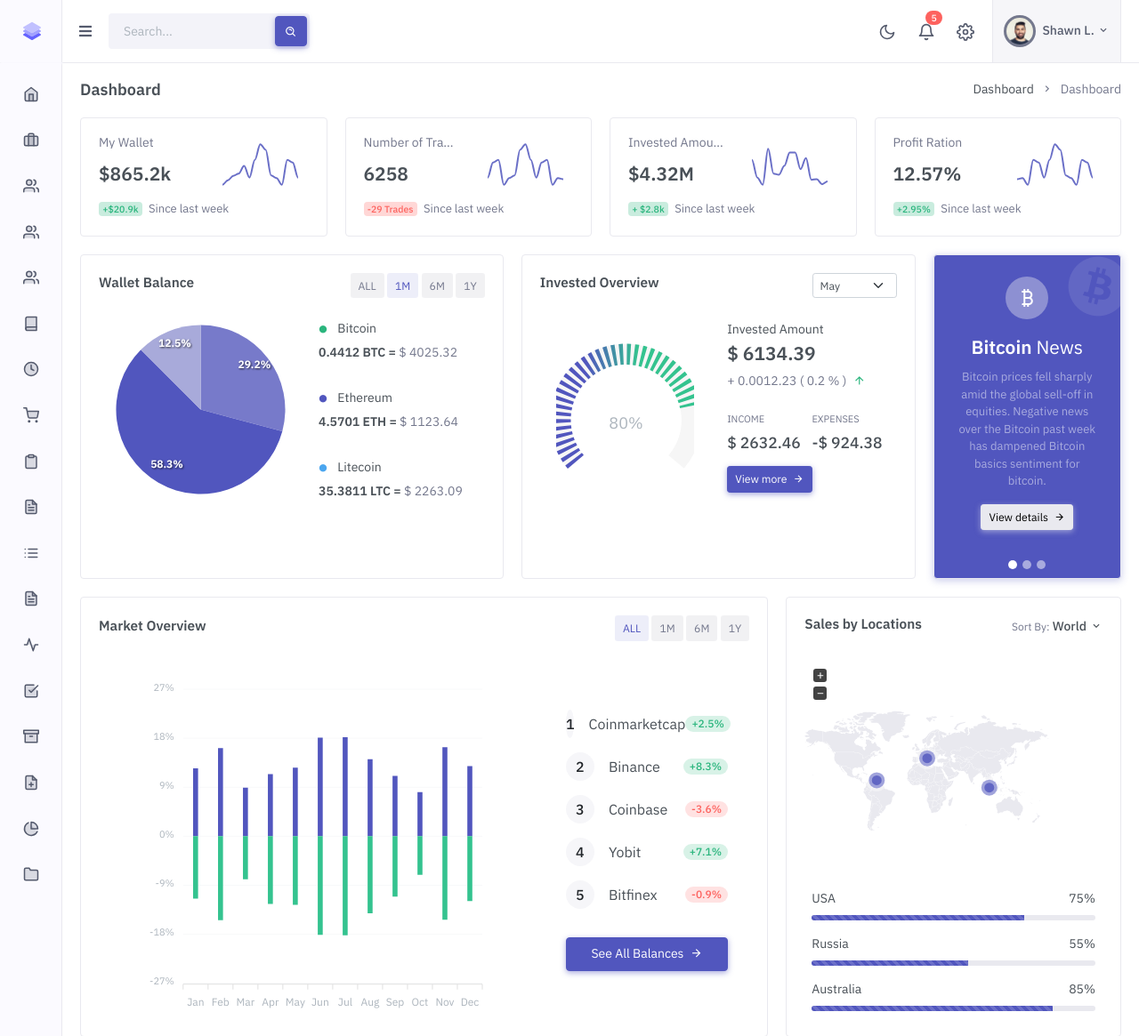
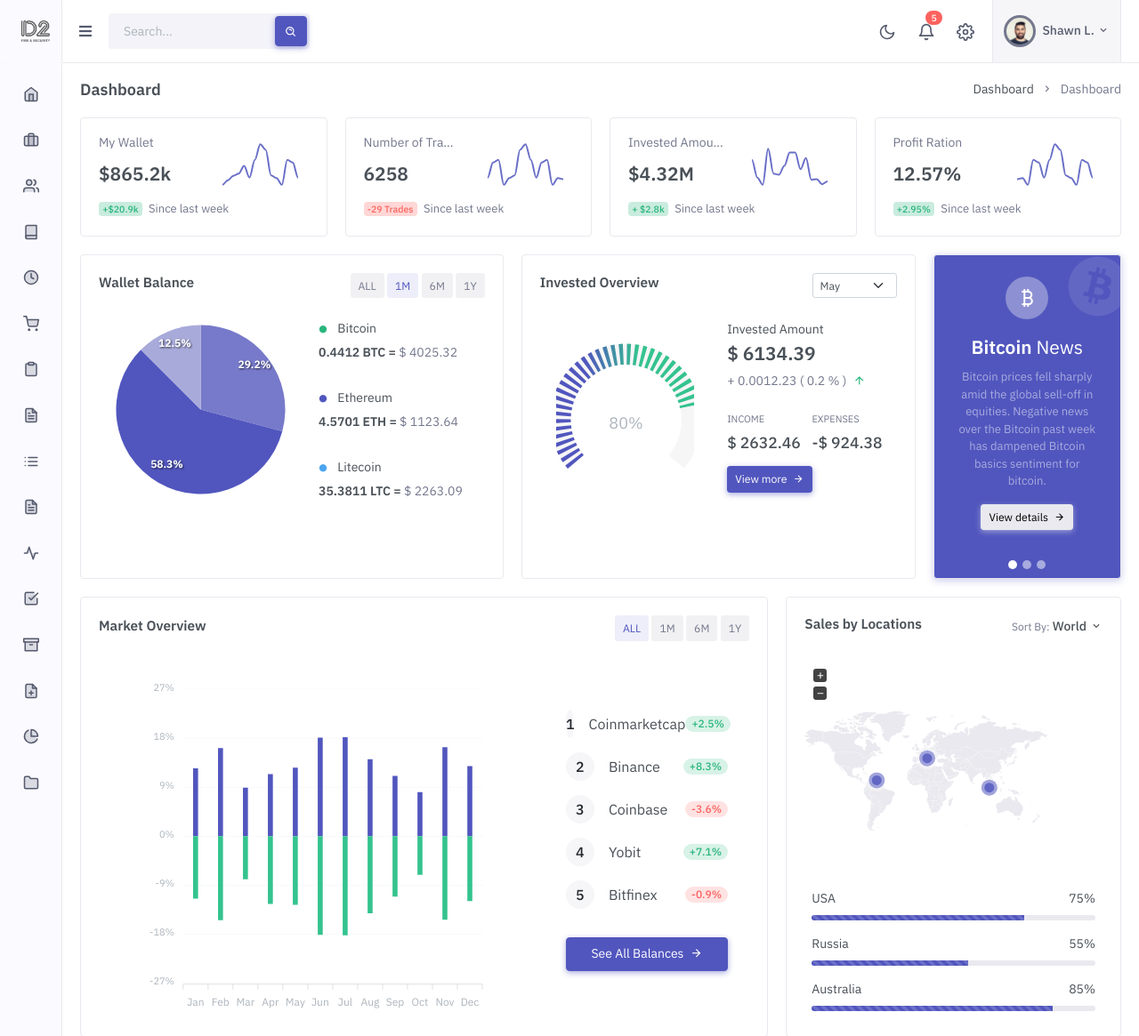
Before and after one commit to mohsinkahn/pro-project, a PHP site: page / in a window 1280 px wide. Shown: the top 1165 px of the page at 89% size. Run offline with PHP 8.4, Linux system fonts and the light colour scheme; some libraries are stand-ins or nearby versions.

Commit message:
added
added

```diff
--- /dev/null
+++ b/assets/css/my-style.css
@@ -0,0 +1,3 @@
+body .navbar-brand-box {
+  text-align: center;
+}/*# sourceMappingURL=my-style.css.map */
--- /dev/null
+++ b/assets/css/my-style.scss
@@ -0,0 +1,6 @@
+
+body{
+    .navbar-brand-box{
+        text-align: center;
+    }
+}
--- a/header.php
+++ b/header.php
@@ -21,6 +21,10 @@
         <link href="assets/css/bootstrap.min.css" id="bootstrap-style" rel="stylesheet" type="text/css" />
         <!-- Icons Css -->
         <link href="assets/css/icons.min.css" rel="stylesheet" type="text/css" />
+
+        <!-- my style css -->
+        <link href="assets/css/my-style.css" rel="stylesheet" type="text/css" />
+
         <!-- App Css-->
         <link href="assets/css/app.min.css" id="app-style" rel="stylesheet" type="text/css" />
 
@@ -41,19 +45,21 @@
                         <div class="navbar-brand-box">
                             <a href="index.php" class="logo logo-dark">
                                 <span class="logo-sm">
-                                    <img src="assets/images/logo-sm.svg" alt="" height="24">
+                                    <img src="assets/images/logo.png" alt="" height="24">
                                 </span>
                                 <span class="logo-lg">
-                                    <img src="assets/images/logo-sm.svg" alt="" height="24"> <span class="logo-txt">Minia</span>
+                                    <img src="assets/images/logo.png" alt=""  style="height:61px;margin-top:8px;">
+
                                 </span>
                             </a>
 
                             <a href="index.php" class="logo logo-light">
                                 <span class="logo-sm">
-                                    <img src="assets/images/logo-sm.svg" alt="" height="24">
+                                    <img src="assets/images/logo-dark.png" alt="" height="24">
                                 </span>
                                 <span class="logo-lg">
-                                    <img src="assets/images/logo-sm.svg" alt="" height="24"> <span class="logo-txt">Minia</span>
+                                    <img src="assets/images/logo-dark.png" alt="" style="height:61px;margin-top:8px;">
+
                                 </span>
                             </a>
                         </div>
@@ -242,23 +248,18 @@
                                 </a>
                             </li>
                             <li>
-                                <a href="#">
+                                <a href="javascript: void(0);" class="has-arrow">
                                     <i data-feather="users"></i>
-                                    <span data-key="t-client">Clients</span>
+                                    <span data-key="t-tables">Peoples</span>
                                 </a>
+                                <ul class="sub-menu" aria-expanded="false">
+                                    <li><a href="#" data-key="t-basic-tables">Clients</a></li>
+                                    <li><a href="#" data-key="t-data-tables">Sites</a></li>
+                                    <li><a href="#" data-key="t-responsive-table">Staff</a></li>
+
+                                </ul>
                             </li>
-                            <li>
-                                <a href="#">
-                                    <i data-feather="users"></i>
-                                    <span data-key="t-site">Sites</span>
-                                </a>
-                            </li>
-                            <li>
-                                <a href="#">
-                                    <i data-feather="users"></i>
-                                    <span data-key="t-staff">Staff</span>
-                                </a>
-                            </li>
+
                             <li>
                                 <a href="#">
                                     <i data-feather="book"></i>
```
Also changed, not shown: assets/images/logo-dark.png (added), assets/images/logo.png (added), 1 other file.
